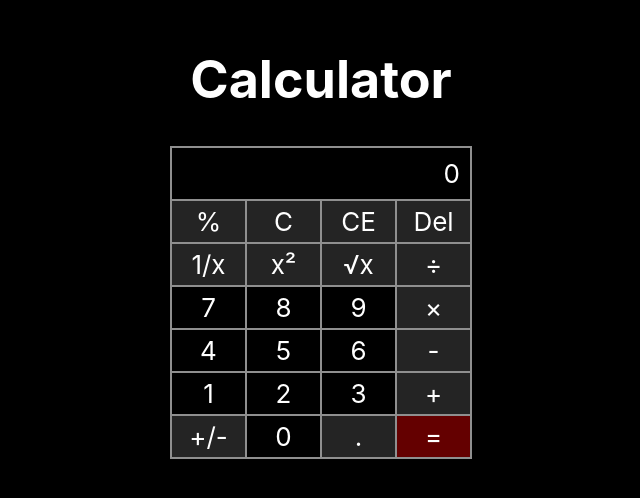
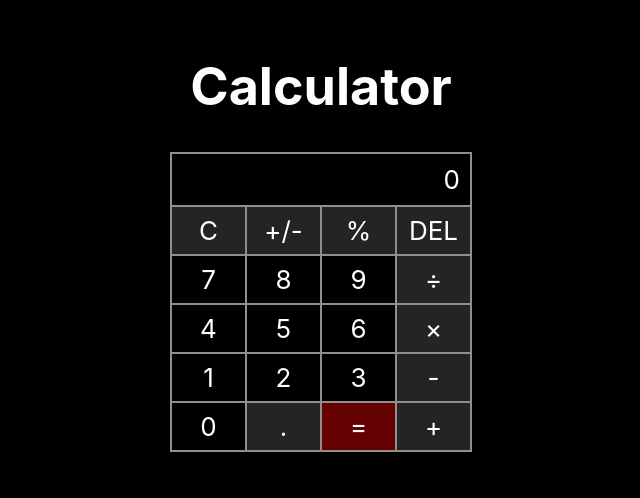
Before and after one commit to najimRizky/React-Calculator, a React (Create React App) app: page / in a window 1280 px wide. Shown: the part 164-662 px from the top of the page, without its empty margins (319-959 px from the left). Built offline with nearby package versions, Linux system fonts and the light colour scheme.

Commit message:
Layout Fix

```diff
--- a/public/index.html
+++ b/public/index.html
@@ -2,7 +2,7 @@
 <html lang="en">
   <head>
     <meta charset="utf-8" />
-    <link rel="icon" href="%PUBLIC_URL%/favicon.ico" />
+    <link rel="icon" href="%PUBLIC_URL%/nr.png" />
     <meta name="viewport" content="width=device-width, initial-scale=1" />
     <meta name="theme-color" content="#000000" />
     <meta
@@ -24,7 +24,7 @@
       work correctly both with client-side routing and a non-root public URL.
       Learn how to configure a non-root public URL by running `npm run build`.
     -->
-    <title>React App</title>
+    <title>Calculator by: Najim Rizky</title>
   </head>
   <body>
     <noscript>You need to enable JavaScript to run this app.</noscript>
--- a/src/App.css
+++ b/src/App.css
@@ -50,21 +50,21 @@ li{
 .btnNum{
   border: 1px solid rgb(143, 143, 143);
   background-color: rgb(0, 0, 0);
-  padding: 5px;
+  padding: 8px;
   cursor: pointer;
 }
 
 .btnSym{
   border: 1px solid rgb(143, 143, 143);
   background-color: rgb(36, 36, 36);
-  padding: 5px;
+  padding: 8px;
   cursor: pointer;
 }
 
 .btnEq{
   border: 1px solid rgb(143, 143, 143);
   background-color: rgb(100, 0, 0);
-  padding: 5px;
+  padding: 8px;
   cursor: pointer;
 }
 
--- a/src/App.js
+++ b/src/App.js
@@ -4,6 +4,12 @@ import Grid from '@material-ui/core/Grid';
 import React from 'react';
 
 function App() {
+
+  function satu(e) {
+    e.preventDefault();
+    console.log("1")
+  }
+
   return (
     <div className="App">
       <header className="App-header">
@@ -15,29 +21,16 @@ function App() {
             </Grid>
 
             <Grid item xs={3}>
+              <div className="btnSym">C</div>
+            </Grid>
+            <Grid item xs={3}>
+              <div className="btnSym">+/-</div>
+            </Grid>
+            <Grid item xs={3}>
               <div className="btnSym">%</div>
             </Grid>
             <Grid item xs={3}>
-              <div className="btnSym">C</div>
-            </Grid>
-            <Grid item xs={3}>
-              <div className="btnSym">CE</div>
-            </Grid>
-            <Grid item xs={3}>
-              <div className="btnSym">Del</div>
-            </Grid>
-
-            <Grid item xs={3}>
-              <div className="btnSym">1/x</div>
-            </Grid>
-            <Grid item xs={3}>
-              <div className="btnSym">x²</div>
-            </Grid>
-            <Grid item xs={3}>
-              <div className="btnSym">√x</div>
-            </Grid>
-            <Grid item xs={3}>
-              <div className="btnSym">÷</div>
+              <div className="btnSym">DEL</div>
             </Grid>
 
             <Grid item xs={3}>
@@ -50,7 +43,7 @@ function App() {
               <div className="btnNum">9</div>
             </Grid>
             <Grid item xs={3}>
-              <div className="btnSym">×</div>
+              <div className="btnSym">÷</div>
             </Grid>
 
             <Grid item xs={3}>
@@ -63,11 +56,11 @@ function App() {
               <div className="btnNum">6</div>
             </Grid>
             <Grid item xs={3}>
-              <div className="btnSym">-</div>
+              <div className="btnSym">×</div>
             </Grid>
 
             <Grid item xs={3}>
-              <div className="btnNum">1</div>
+              <div className="btnNum" onClick={satu}>1</div>
             </Grid>
             <Grid item xs={3}>
               <div className="btnNum">2</div>
@@ -76,12 +69,9 @@ function App() {
               <div className="btnNum">3</div>
             </Grid>
             <Grid item xs={3}>
-              <div className="btnSym">+</div>
+              <div className="btnSym">-</div>
             </Grid>
 
-            <Grid item xs={3}>
-              <div className="btnSym">+/-</div>
-            </Grid>
             <Grid item xs={3}>
               <div className="btnNum">0</div>
             </Grid>
@@ -90,6 +80,9 @@ function App() {
             </Grid>
             <Grid item xs={3}>
               <div className="btnEq">=</div>
+            </Grid>
+            <Grid item xs={3}>
+              <div className="btnSym">+</div>
             </Grid>
           </Grid>
         </div>
```
Also changed, not shown: public/nr.png (added), 1 other file (tests, documents, lock files or other folders).
